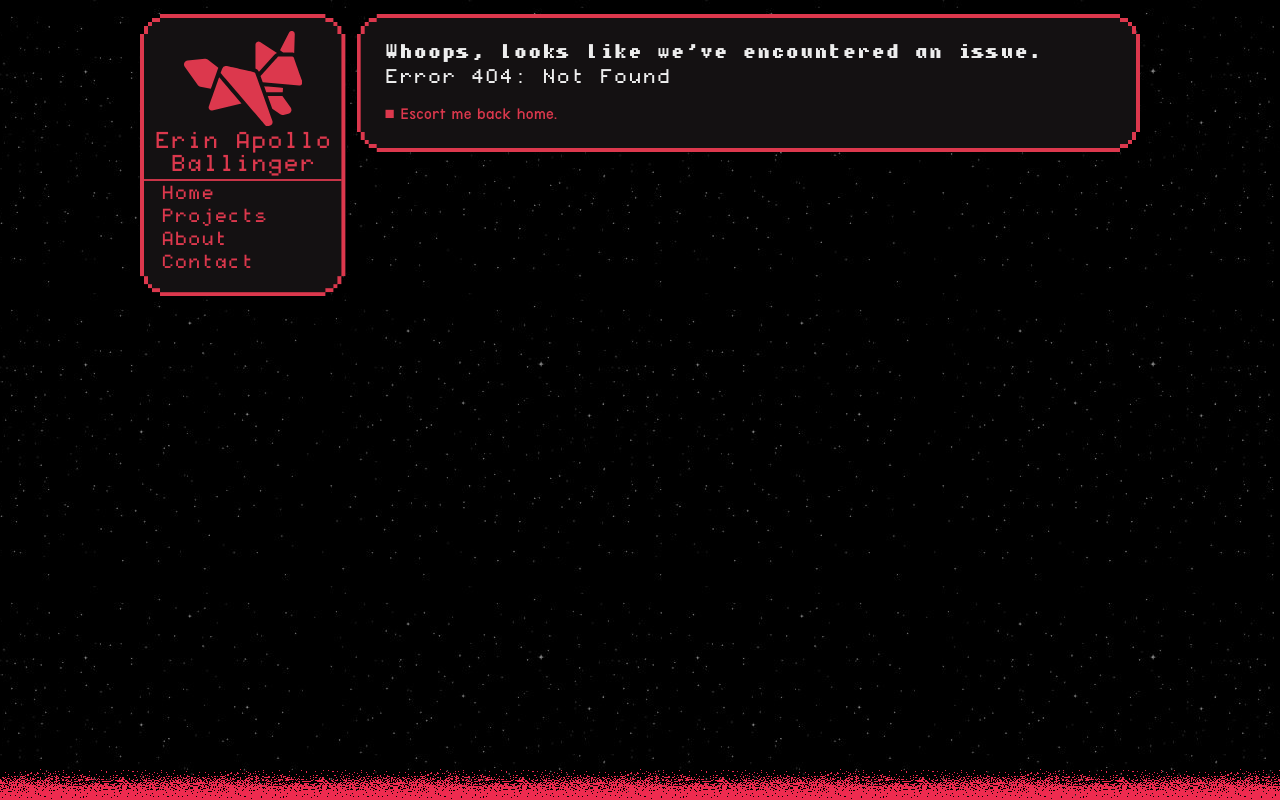
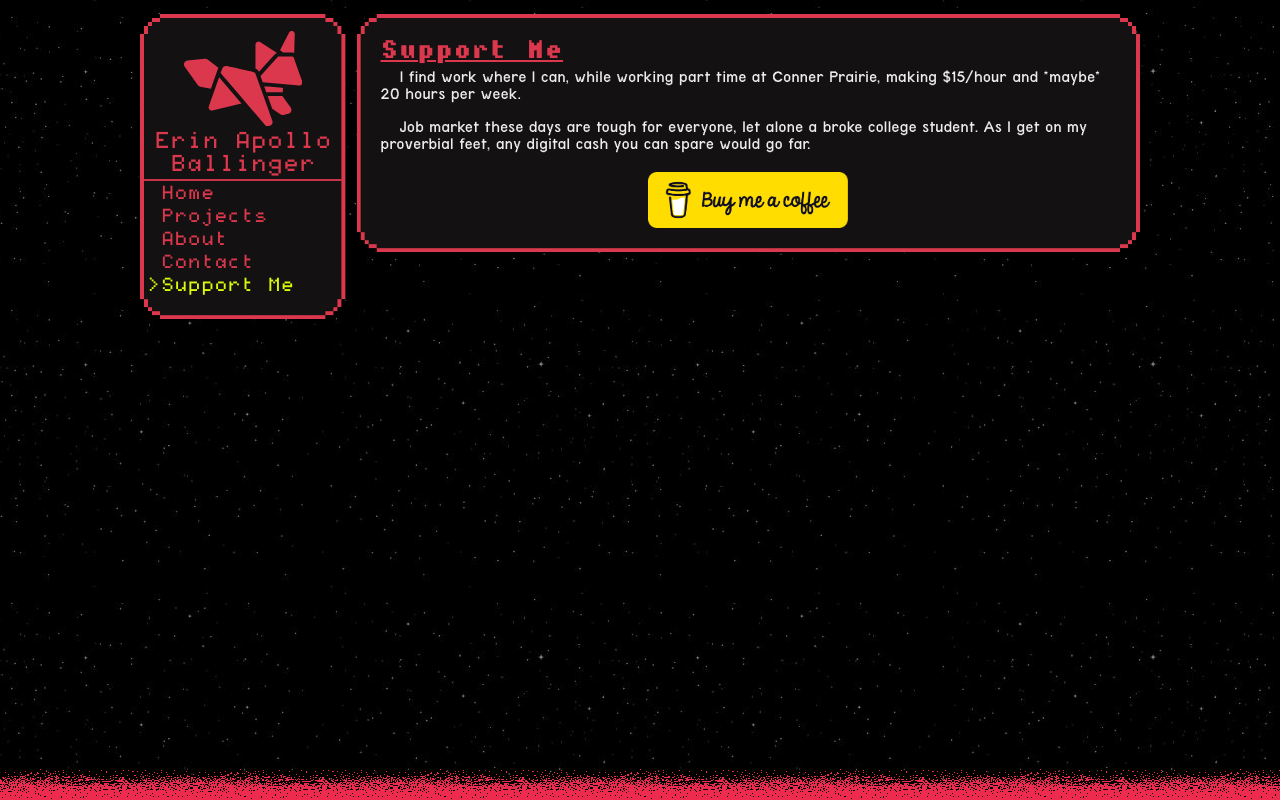
Before and after one commit to zapsters/portfolio, a Next.js app: page /support in a window 1280 px wide. Before the commit this address had no page. Built offline with nearby package versions, Linux system fonts and the light colour scheme.

Commit message:
Added support me page

```diff
--- /dev/null
+++ b/src/app/components/buy_me_a_coffee.tsx
@@ -0,0 +1,9 @@
+"use client";
+
+export default function buyMeACoffee() {
+  return (
+    <a href='https://buymeacoffee.com/erinballinger' target='_blank'>
+      <img src={"socials/bmc-button.png"} style={{ width: "90%", maxWidth: "200px", margin: "20px auto 0 auto", display: "block" }} />
+    </a>
+  )
+}
--- a/src/app/layout.tsx
+++ b/src/app/layout.tsx
@@ -79,6 +79,7 @@ export default function RootLayout({
                   {/* <NavItem label="Freelance" href="/freelance" /> */}
                   <NavItem label="About" href="/about" />
                   <NavItem label="Contact" href="/contact" />
+                  <NavItem label="Support Me" href="/support" />
                   {/* <NavItem label="404" href="/404" /> */}
                 </nav>
               </Pixelated>
--- /dev/null
+++ b/src/app/support/page.tsx
@@ -0,0 +1,12 @@
+import BuyMeACoffee from "../components/buy_me_a_coffee";
+
+export default function About() {
+  return (
+    <>
+      <h1>Support Me</h1>
+      <p>I find work where I can, while working part time at Conner Prairie, making $15/hour and *maybe* 20 hours per week.</p>
+      <p>Job market these days are tough for everyone, let alone a broke college student. As I get on my proverbial feet, any digital cash you can spare would go far.</p>
+      <BuyMeACoffee />
+    </>
+  );
+}
```
Also changed, not shown: public/socials/bmc-button.png (added).
